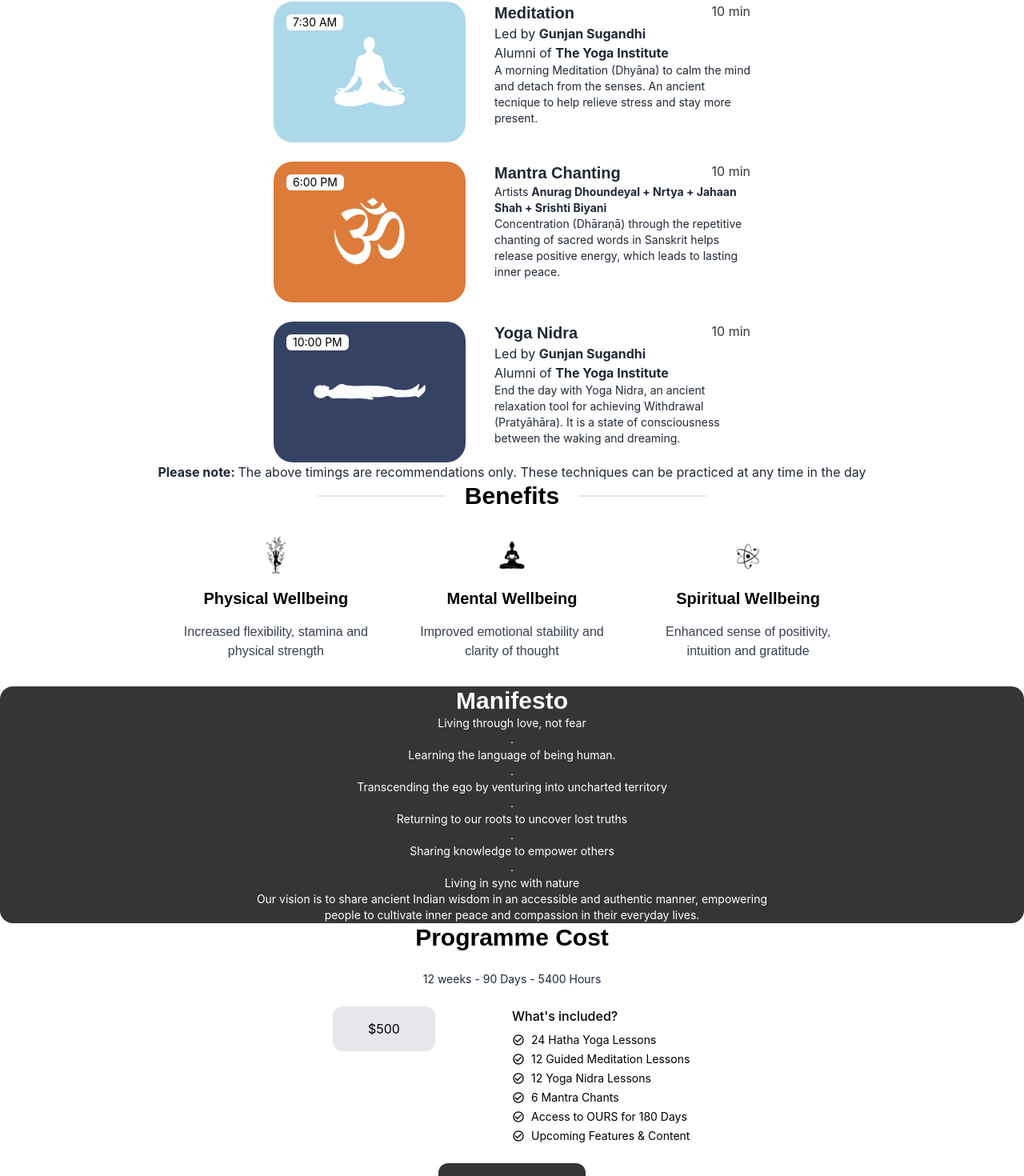
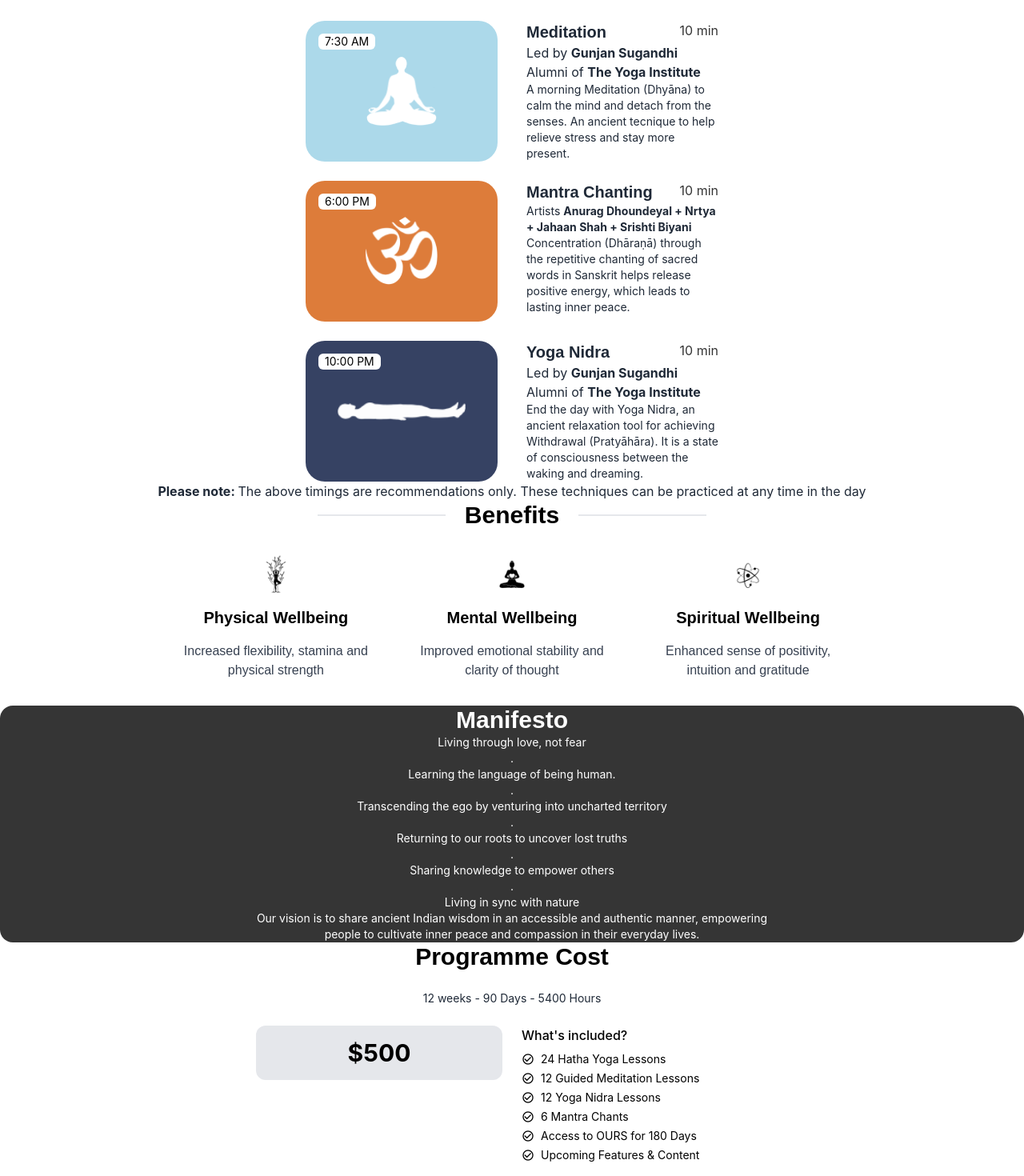
Before and after one commit to gat786/ours.interview, a Next.js app in the folder sample-app/: page / in a window 1280 px wide. Shown: the part 1655-3125 px from the top of the page at 80% size. Built offline with nearby package versions, Linux system fonts and the light colour scheme; what tailwindcss-logical would draw is missing.

Commit message:
added breakpoints for images and faqs

```diff
--- a/sample-app/components/SadhanaCard.tsx
+++ b/sample-app/components/SadhanaCard.tsx
@@ -18,10 +18,10 @@ const SadhanaCard = (props: SadhanaCardProps) => {
     <div className="flex md:flex-row flex-col gap-9">
       <div
         style={{ backgroundColor: props.cardBg }}
-        className="w-60 h-44 flex-shrink-0 rounded-3xl flex flex-col relative justify-center"
+        className="w-60 h-44 flex-shrink-0 rounded-3xl flex flex-col relative items-center justify-center"
       >
-        <div className="relative h-2/3">
-          <Image src={props.icon} className="object-none" layout="fill" />
+        <div className="relative h-2/3 w-2/3 md:h-1/2 md:w-2/3">
+          <Image src={props.icon} className="object-contain" layout="fill" />
         </div>
         <div className="absolute top-4 left-4 bg-white px-2 rounded-md">
           <p className="text-sm">{props.startTime}</p>
--- a/sample-app/components/components.module.css
+++ b/sample-app/components/components.module.css
@@ -1,3 +1,9 @@
+@media screen and (min-width: 768px) {
+  .sadhanaCardText {
+    width: 20rem;
+  }
+}
+
 .sadhanaCardText{
-    width: 20rem;
+    width: 15rem;
 }
--- a/sample-app/pages/index.tsx
+++ b/sample-app/pages/index.tsx
@@ -96,7 +96,7 @@ const Home: NextPage = () => {
           <p className="text-3xl nunito font-bold mbe-2 ">Sādhāna</p>
           <p>Your Daily Practice for Holistic Wellbeing</p>
 
-          <div className="flex flex-col gap-6 mlb-8">
+          <div className={`flex flex-col gap-6 mlb-8 ${styles.sideDots}`}>
             {Content.Sadhanas.map(
               (sadhana): ReactElement => (
                 <SadhanaCard
@@ -168,8 +168,8 @@ const Home: NextPage = () => {
             12 weeks - 90 Days - 5400 Hours
           </p>
 
-          <div className="w-1/2 grid grid-cols-2 grid-flow-col-dense items-start">
-            <div className="w-2/5 justify-self-center bg-gray-200 text-center rounded-xl p-4">
+          <div className="w-11/12 md:w-1/2 grid grid-cols-1 md:grid-cols-2 gap-6 items-start">
+            <div className=" w-full justify-self-center text-3xl font-bold bg-gray-200 text-center rounded-xl p-4">
               $500
             </div>
             <div className="text-sm flex flex-col gap-2">
@@ -206,7 +206,7 @@ const Home: NextPage = () => {
             <div className="h-0.5 bg-gray-200 w-1/4"></div>
           </div>
 
-          <div className="w-1/2">
+          <div className="w-11/12 md:w-1/2">
             {Content.FAQs.map((faq) => (
               <FrequentlyAskedQuestion
                 question={faq.question}
--- a/sample-app/styles/Home.module.css
+++ b/sample-app/styles/Home.module.css
@@ -19,3 +19,17 @@
     font-family: 'Material Icons';
     content: 'check_circle_outline';
 }
+
+.sideDots > div{
+    position: relative;
+}
+
+.sideDots > div:not(:first)::before{
+    position: absolute;
+    content: '';
+    left: -10px;
+    top: 0px;
+    height: 100px;
+    width: 2px;
+    background: #000;
+}
```
